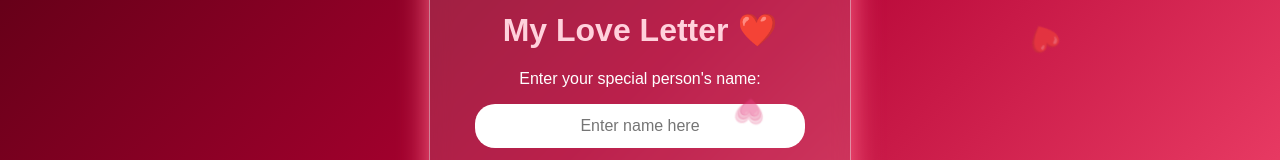
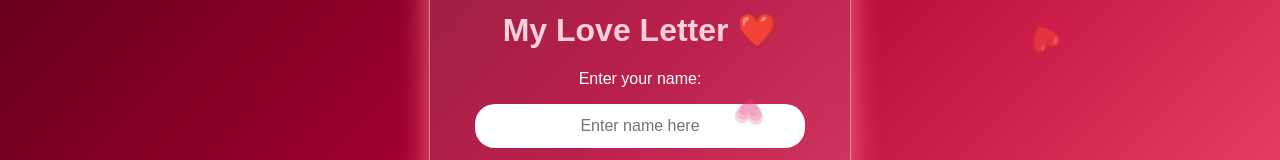
Before and after one commit to greponangelopez-cpu/Lover-boy, a plain HTML site: page index.html in a window 1280 px wide. Shown: the part 328-488 px from the top of the page. Drawn offline with Linux system fonts and the light colour scheme.

Commit message:
Update index.html

```diff
--- a/index.html
+++ b/index.html
@@ -63,7 +63,7 @@ button {
 <div class="card">
   <div class="rose">🌹</div>
   <h1>My Love Letter ❤️</h1>
-  <p>Enter your special person's name:</p>
+  <p>Enter your name:</p>
 
   <input id="name" placeholder="Enter name here">
 
```
